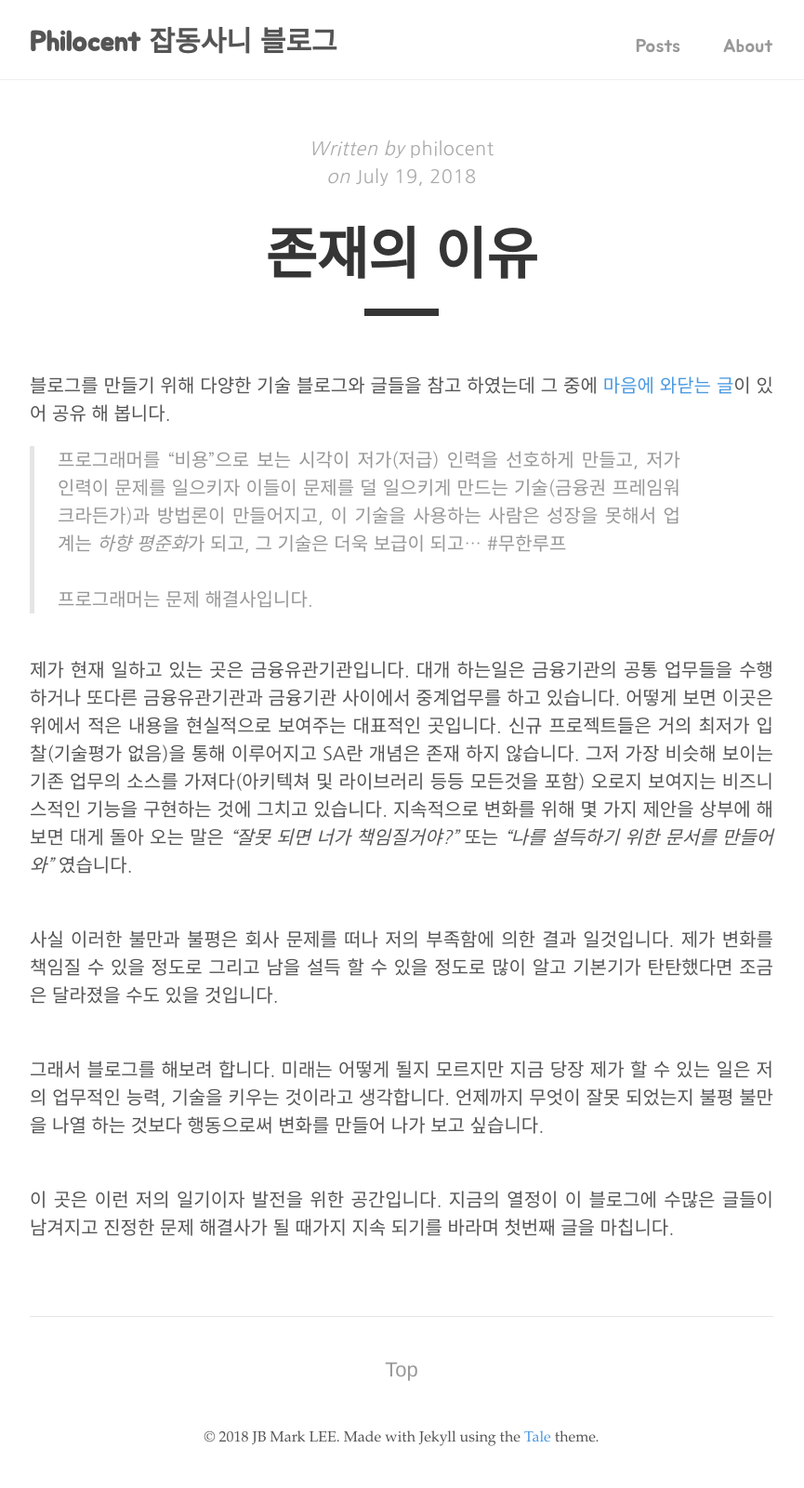
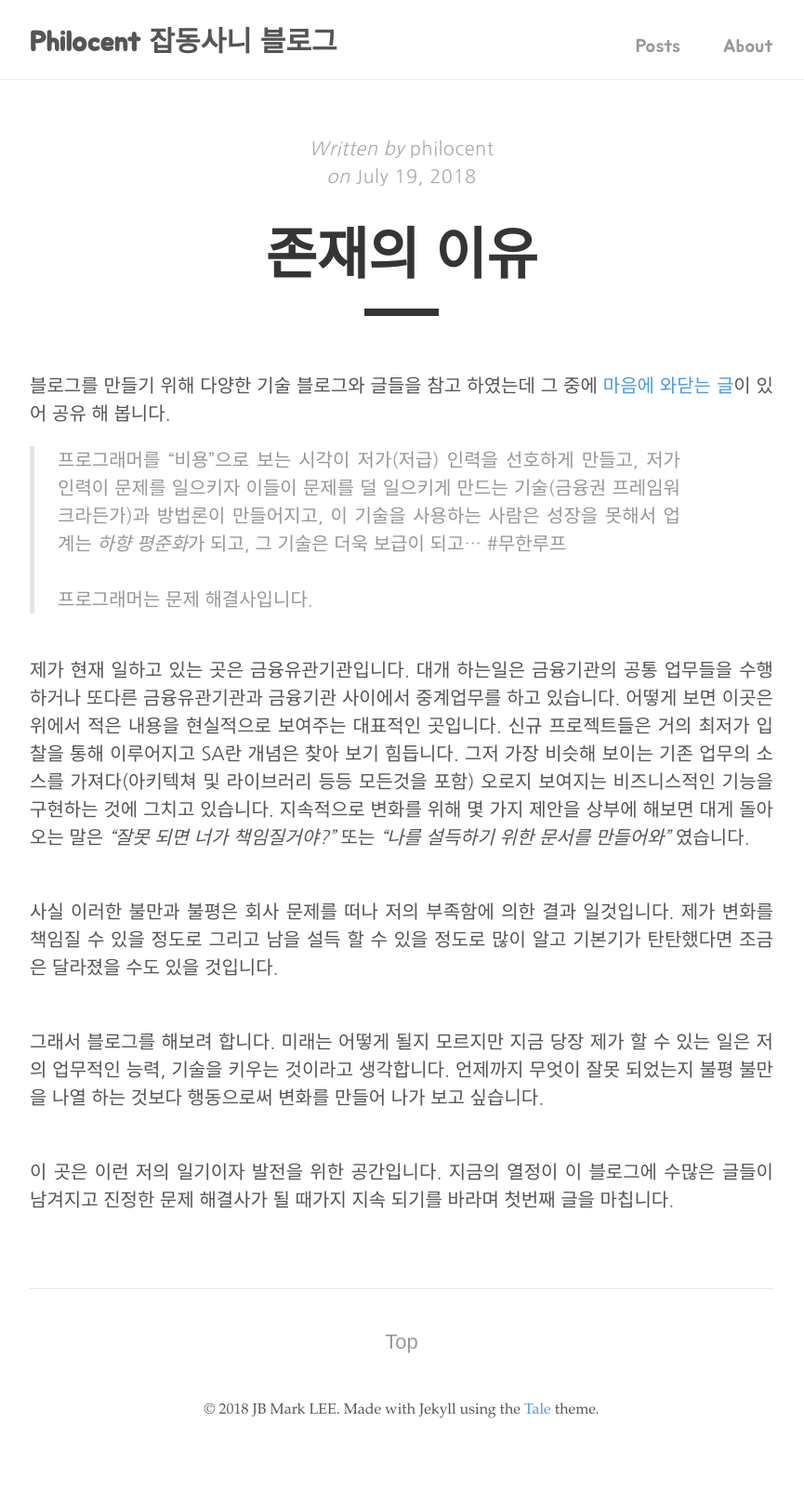
Before and after one commit to philocent/philocent.github.io, a Jekyll site: the page built from _posts/2018-07-19-first-post.md, in a window 1280 px wide. Shown: the whole page at 93% size, without its empty margins (208-1073 px from the left). Built offline with Jekyll 4.4.1, drawn with Linux system fonts in a browser that asks for light colours; after the commit the page ends 1571 px from its top, so only the background shows below that.

Commit message:
공격적인 문구를 바꾸자

```diff
--- a/_posts/2018-07-19-first-post.md
+++ b/_posts/2018-07-19-first-post.md
@@ -8,7 +8,7 @@ title: 존재의 이유
 > <br><br> 프로그래머는 문제 해결사입니다.
 
 <br>
-제가 현재 일하고 있는 곳은 금융유관기관입니다. 대개 하는일은 금융기관의 공통 업무들을 수행하거나 또다른 금융유관기관과 금융기관 사이에서 중계업무를 하고 있습니다. 어떻게 보면 이곳은 위에서 적은 내용을 현실적으로 보여주는 대표적인 곳입니다. 신규 프로젝트들은 거의 최저가 입찰(기술평가 없음)을 통해 이루어지고 SA란 개념은 존재 하지 않습니다. 그저 가장 비슷해 보이는 기존 업무의 소스를 가져다(아키텍쳐 및 라이브러리 등등 모든것을 포함) 오로지 보여지는 비즈니스적인 기능을 구현하는 것에 그치고 있습니다. 지속적으로 변화를 위해 몇 가지 제안을 상부에 해보면 대게 돌아 오는 말은 _"잘못 되면 너가 책임질거야?"_ 또는 _"나를 설득하기 위한 문서를 만들어와"_ 였습니다.
+제가 현재 일하고 있는 곳은 금융유관기관입니다. 대개 하는일은 금융기관의 공통 업무들을 수행하거나 또다른 금융유관기관과 금융기관 사이에서 중계업무를 하고 있습니다. 어떻게 보면 이곳은 위에서 적은 내용을 현실적으로 보여주는 대표적인 곳입니다. 신규 프로젝트들은 거의 최저가 입찰을 통해 이루어지고 SA란 개념은 찾아 보기 힘듭니다. 그저 가장 비슷해 보이는 기존 업무의 소스를 가져다(아키텍쳐 및 라이브러리 등등 모든것을 포함) 오로지 보여지는 비즈니스적인 기능을 구현하는 것에 그치고 있습니다. 지속적으로 변화를 위해 몇 가지 제안을 상부에 해보면 대게 돌아 오는 말은 _"잘못 되면 너가 책임질거야?"_ 또는 _"나를 설득하기 위한 문서를 만들어와"_ 였습니다.
 
 <br>
 사실 이러한 불만과 불평은 회사 문제를 떠나 저의 부족함에 의한 결과 일것입니다. 제가 변화를 책임질 수 있을 정도로 그리고 남을 설득 할 수 있을 정도로 많이 알고 기본기가 탄탄했다면 조금은 달라졌을 수도 있을 것입니다.
```
